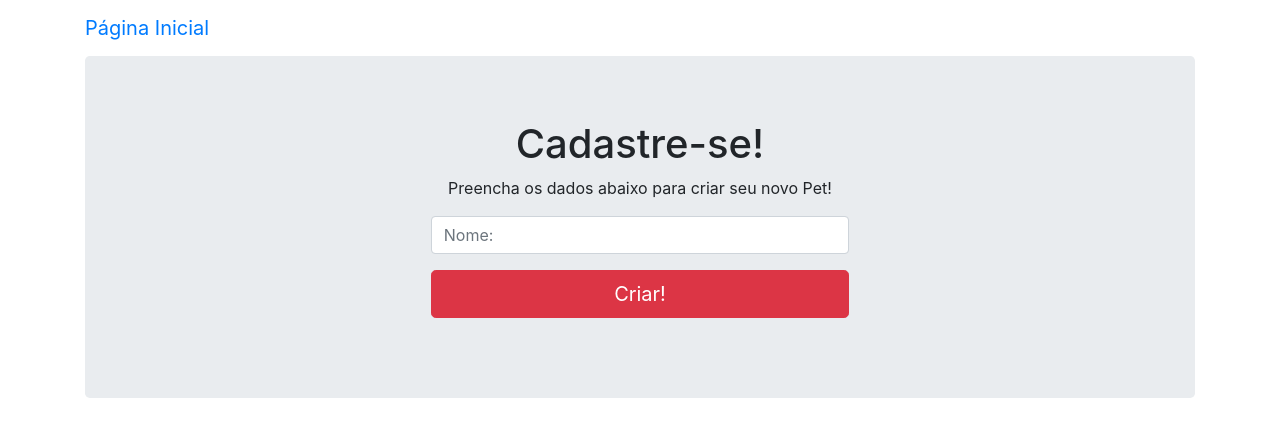
After one commit to leticiamazzoportela/tamagotchi, a PHP site: page /criarPet.php in a window 1280 px wide. The commit adds this page. Shown: the top 437 px of the page. Run offline with PHP 8.4, Linux system fonts and the light colour scheme; some libraries are stand-ins or nearby versions.

Commit message:
new DB version, add create pet function

```diff
--- /dev/null
+++ b/criarPet.php
@@ -0,0 +1,46 @@
+<?php
+    require 'php/petClass.php';
+	  $pets=new Pet();
+	  $pets->criarPet();
+?>
+
+<!DOCTYPE html>
+<html lang="pt-br">
+    <head>
+        <link rel="stylesheet" href="https://maxcdn.bootstrapcdn.com/bootstrap/4.0.0/css/bootstrap.min.css" integrity="sha384-Gn5384xqQ1aoWXA+058RXPxPg6fy4IWvTNh0E263XmFcJlSAwiGgFAW/dAiS6JXm" crossorigin="anonymous">
+        <link rel="stylesheet" type="text/css" href="css/general.css">
+        <link rel="stylesheet" type="text/css" href="node_modules/bootstrap/dist/css/bootstrap.min.css">
+
+        <meta http-equiv="Content-Type" content="text/html; charset=utf-8" />
+        <meta name="viewport" content="width=device-width, initial-scale=1.0">
+    </head>
+    <body>
+        <div class="navbar navbar-default navbar-static-top" role="navigation">
+          <div class="container">
+            <div class="navbar-header">
+              <a class="navbar-brand" href="index.html">Página Inicial</a>
+            </div>
+          </div>
+        </div>
+
+        <div class="container">
+          <div class="jumbotron text-center">
+            <h1>Cadastre-se!</h1>
+            <p>Preencha os dados abaixo para criar seu novo Pet!</p>
+            <p>
+            <form action="criarPet.php" method="post" class="form-horizontal form-style">
+                <div class="form-group">
+                   	<input type="text" class="form-control" id="inputNome" name="nomePet" placeholder="Nome:" required>
+                </div>
+                <button class="btn btn-lg btn-danger btn-block" type="submit">
+                	<span class="glyphicon glyphicon-circle-arrow-right"></span> Criar!
+                </button>
+            </form>
+            </p>
+          </div>
+
+        </div> <!-- /container -->
+        <script src="//ajax.googleapis.com/ajax/libs/jquery/1.8.2/jquery.min.js"></script>
+		<script src="js/bootstrap.min.js"></script>
+    </body>
+</html>
--- a/listagem-pet.php
+++ b/listagem-pet.php
@@ -30,6 +30,11 @@
                 <p>
                     <a class="btn btn-lg btn-primary" href="logout.php" role="button">Sair</a>
                 </p>
+                <p>
+                    <a class="btn btn-lg btn-primary" href="criarPet.php" role="button">criar</a>
+                </p>
+
+
             </div>
         </div>
     </body>
--- a/php/petClass.php
+++ b/php/petClass.php
@@ -14,12 +14,7 @@
         }
 
         public function listarPets(){
-            $pets = $this->retPets();
-        }
-
-        protected function retPets(){
-            //fazer um array parecido com o db
-            return 'Teste';
+            //$pets = $this->retPets();
         }
 
         protected function conectaBd(){
@@ -29,6 +24,28 @@
             $this->mysql->setAttribute(PDO::ATTR_ERRMODE, PDO::ERRMODE_EXCEPTION);
         }
 
+        protected function retPet($pet){
+            $sql = 'SELECT * FROM `pet` WHERE `pet`.`nomePet` = :nomePet;';
+            $mysql = $this->mysql->prepare($sql);
+            $mysql->bindValue(':nomePet', $nomePet,PDO::PARAM_STR);
+            $mysql->execute();
+            return $mysql->fetch(PDO::FETCH_ASSOC);
+        }
+
+        public function criarPet(){
+            if ($_SERVER['REQUEST_METHOD']=='POST') {
+                $sql='INSERT INTO `pet` (`nomePet`, `happyPet`, `hungerPet`, `healthPet`,`sleepPet`, `statePet`, `imagem`, `idUsuario`) VALUES (:nomePet, 100, 70, 100, 90, "normal", "sdas", 1);';
+                $mysql=$this->mysql->prepare($sql);
+                $mysql->bindValue(':nomePet', $_POST['nomePet'],PDO::PARAM_STR);
+                try{
+                    $mysql->execute();
+                    echo "<script type='text/javascript'>alert('Pet Criado com sucesso!');javascript:window.location='criarPet.php';</script>";
+                }catch(PDOException $e){
+                    echo $e->getMessage();
+                }
+            }
+        }
+
     }
 
 ?>
```
Also changed, not shown: tamagotchi-db.sql (+12 -3 lines).
